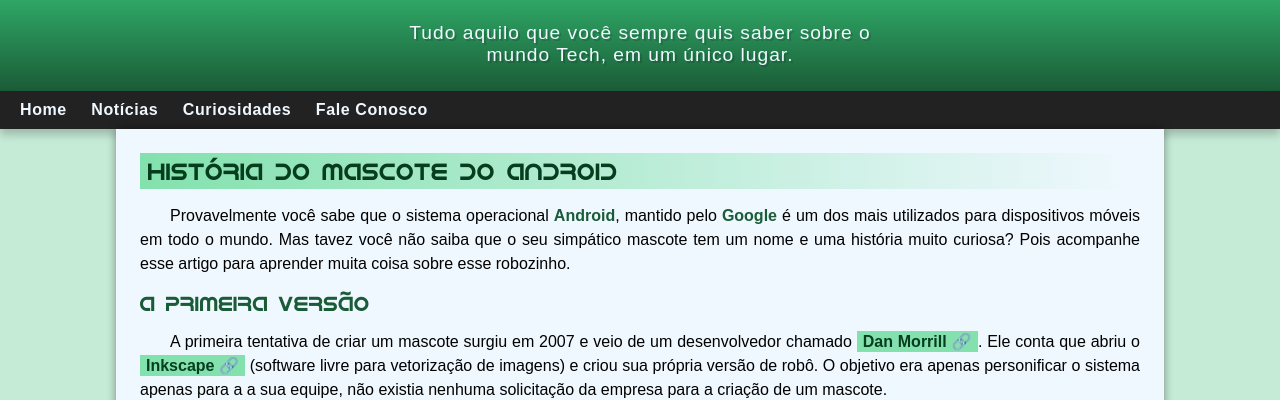
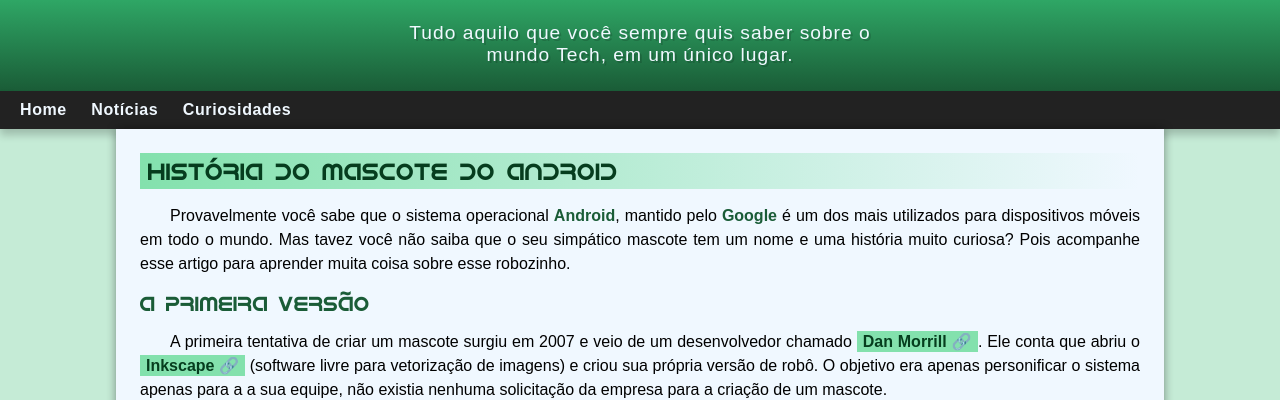
Before and after one commit to ThalesJoazeiro/projeto-android, a plain HTML site: page index.html in a window 1280 px wide. Shown: the part 95-495 px from the top of the page. Drawn offline with Linux system fonts and the light colour scheme.

Commit message:
problema de padding corrigido

```diff
--- a/estilo/style.css
+++ b/estilo/style.css
@@ -61,7 +61,7 @@ header > p{
     margin: auto;
     text-shadow: 2px 2px 0px hsla(0, 0%, 0%, 0.151);
     letter-spacing: 1px;
-    margin-bottom: 16px;
+    padding-bottom: 16px;
 }
 
 nav{
--- a/index.html
+++ b/index.html
@@ -18,7 +18,6 @@
         <a href="#">Home</a>
         <a href="#">Notícias</a>
         <a href="#">Curiosidades</a>
-        <a href="#">Fale Conosco</a>
     </nav>
     <main>
         <article>
```
